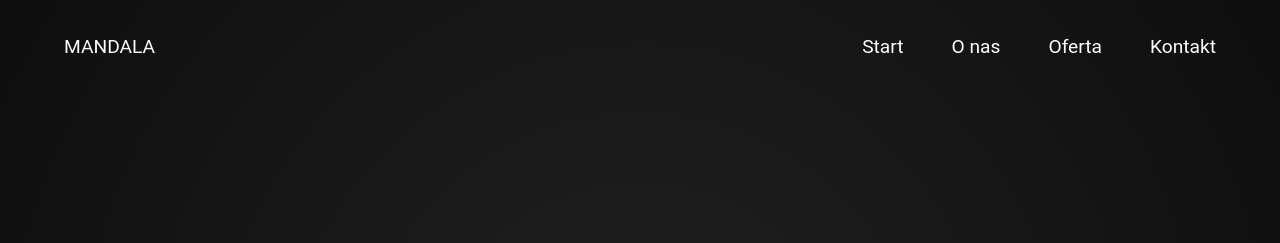
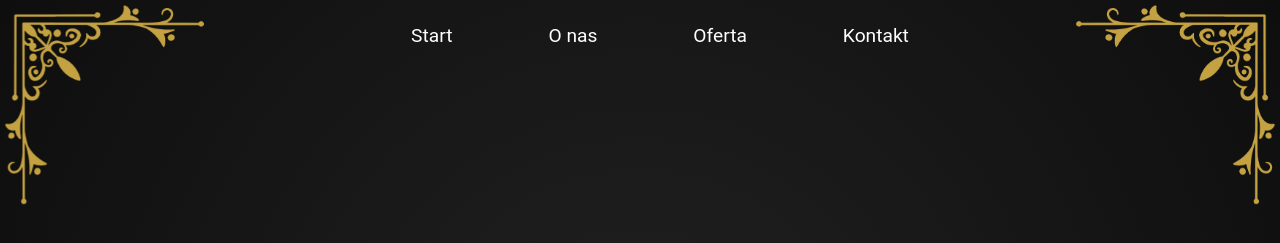
Before and after one commit to L3monPL/MandalaDashboard, an Angular app: page / in a window 1280 px wide. Shown: the top 243 px of the page. Built offline with nearby package versions, Linux system fonts and the light colour scheme; grey boxes are pictures that could not be loaded.

Commit message:
change navigation and add additions

```diff
--- a/src/app/components/header/header.component.html
+++ b/src/app/components/header/header.component.html
@@ -30,4 +30,6 @@
             <img src="../../../assets/nowoczesna-dzielnica-mieszkaniowa-z-zielonym-dachem-i-balkonem-wygenerowana-przez-sztuczna-inteligencje (2).png" alt="zarządzanie nieruchomościami">
         </div>
     </main>
+    <img class="addition addition_top_right" src="../../../assets/additions/addition01.png" alt="">
+    <img class="addition addition_top_left" src="../../../assets/additions/addition01.png" alt="">
 </div>
--- a/src/app/components/header/header.component.scss
+++ b/src/app/components/header/header.component.scss
@@ -2,6 +2,7 @@
     height: 100vh;
     background: rgb(33,33,33);
     background: radial-gradient(circle, rgba(33,33,33,1) 0%, rgba(14,14,14,1) 100%);
+    position: relative;
 }
 main{
     display: flex;
@@ -56,3 +57,27 @@ main{
     margin-top: 1.2rem;
     margin-right: 1.5rem;
 }
+.addition{
+    scale: 1;
+    height: 200px;
+    position: absolute;
+}
+.addition_top_right{
+    top: 5px;
+    right: 5px;
+}
+.addition_top_left{
+    top: 5px;
+    left: 5px;
+    transform: rotateY(180deg);
+}
+.addition_bottom_right{
+    top: 5px;
+    left: 0;
+    transform: rotateZ(90deg);
+}
+.addition_bottom_left{
+    top: 5px;
+    left: 0;
+    transform: rotateZ(180deg);
+}
--- a/src/app/components/navigation/navigation.component.html
+++ b/src/app/components/navigation/navigation.component.html
@@ -1,7 +1,7 @@
 <header>
-    <div class="logo">
+    <!-- <div class="logo">
         MANDALA
-    </div>
+    </div> -->
     <ul class="navigation_container">
         <li>Start</li>
         <li>O nas</li>
--- a/src/app/components/navigation/navigation.component.scss
+++ b/src/app/components/navigation/navigation.component.scss
@@ -2,21 +2,30 @@ header{
     display: flex;
     flex-direction: row;
     justify-content: space-between;
-    margin: 0rem 4rem;
+    margin: 0rem 8rem;
     align-items: center;
     color: #fff;
-    padding-top: 1rem;
+    padding-top: 0.3rem;
     font-size: 1.2rem;
 }
 .navigation_container{
     display: flex;
     flex-direction: row;
-    column-gap: 3rem;
+    column-gap: 6rem;
     text-decoration: none;
+    // align-items: center;
+    justify-content: center;
+    width: 100%;
+    // border-top: 1px solid #c4a241;
 }
 .navigation_container li{
     text-decoration: none;
     display: inline-block;
     list-style: none;
     cursor: pointer;
+    transition: 0.3s;
 }
+.navigation_container li:hover{
+    color: #c4a241;
+    transition: 0.3s;
+}
```
Also changed, not shown: src/assets/additions/addition02.png (added), src/assets/additions/addition03.png (added).
